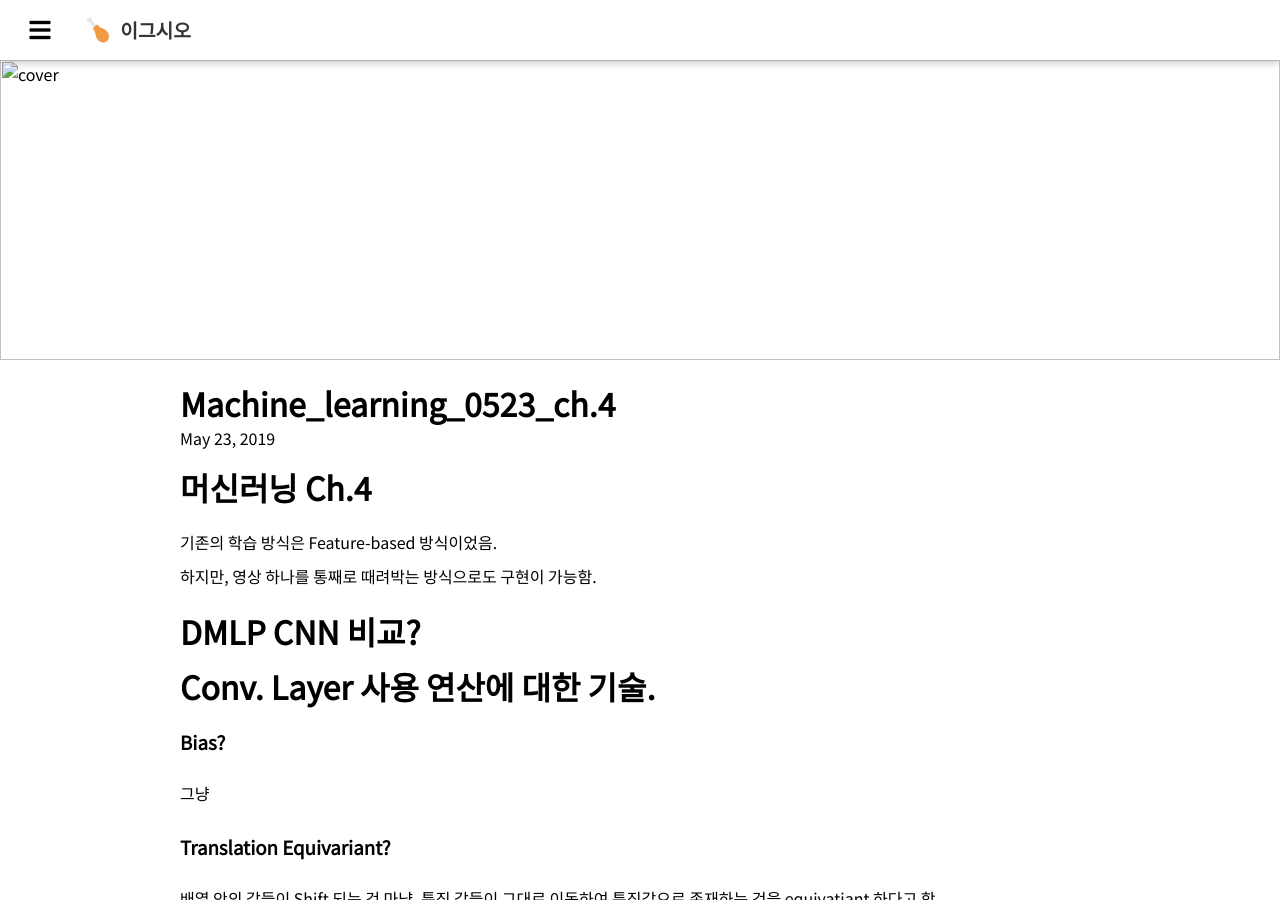
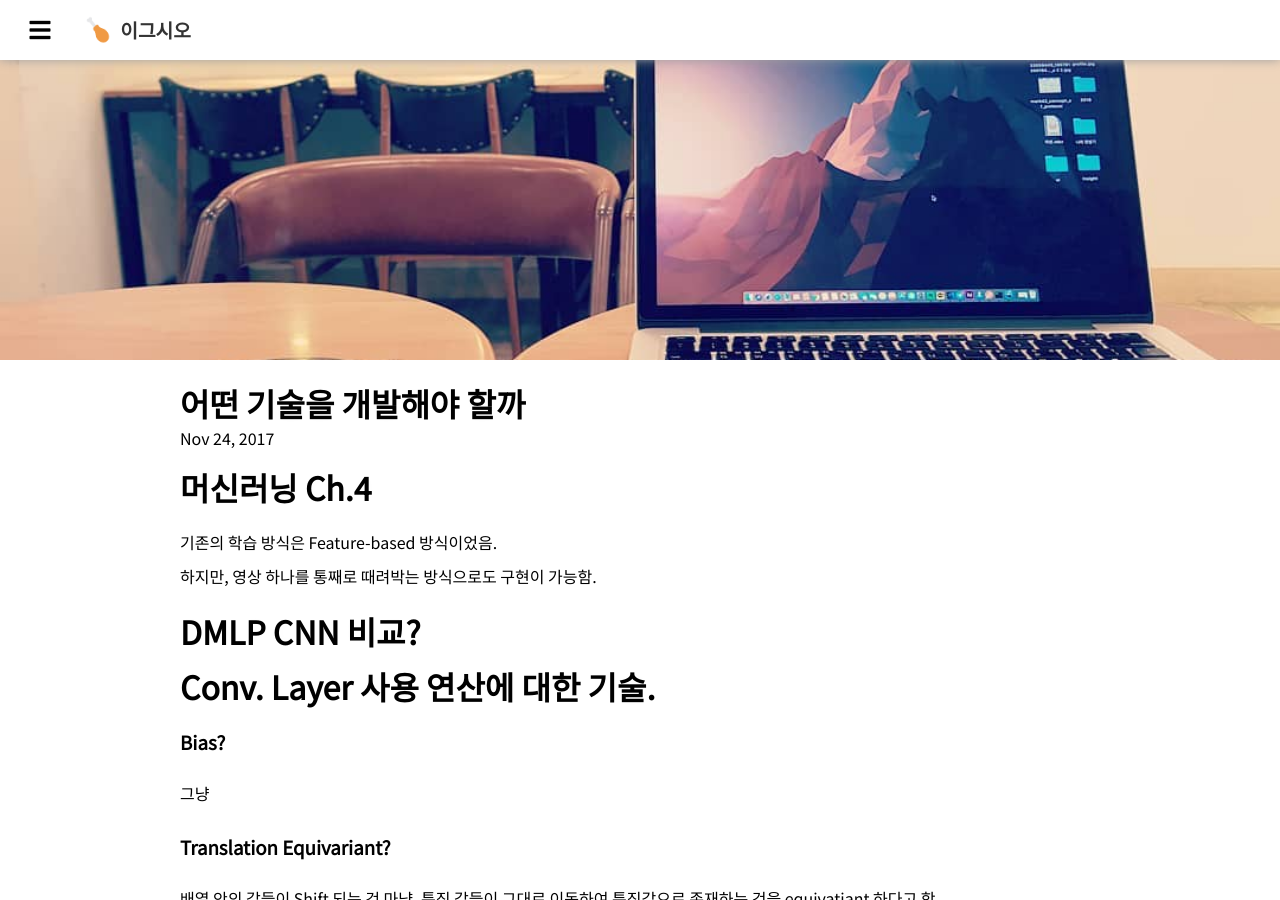
Before and after one commit to kmss1258/kmss1258.github.io, a Jekyll site: the page built from _posts/2019-05-23-Machine_Learning_0523_Ch.4.md, in a window 1280 px wide and 900 px high. Built offline with Jekyll 4.4.1, drawn with Linux system fonts in a browser that asks for light colours; nearby versions of some CDN libraries; our own code applies the rules of GitHub Pages for plain Markdown files; comment, search, counter and statistics services are not loaded.

Commit message:
Update 2019-05-23-Machine_Learning_0523_Ch.4.md

```diff
--- a/_posts/2019-05-23-Machine_Learning_0523_Ch.4.md
+++ b/_posts/2019-05-23-Machine_Learning_0523_Ch.4.md
@@ -1,3 +1,13 @@
+---
+layout: post
+comments: true
+title:  "어떤 기술을 개발해야 할까"
+date:   2017-11-24
+author: "J911"
+categories: Posts
+cover: "/assets/post-assets/2017-09-24-what-should-I-develop/cover.jpg"
+---
+
 
 # 머신러닝 Ch.4
 기존의 학습 방식은 Feature-based 방식이었음.
```
